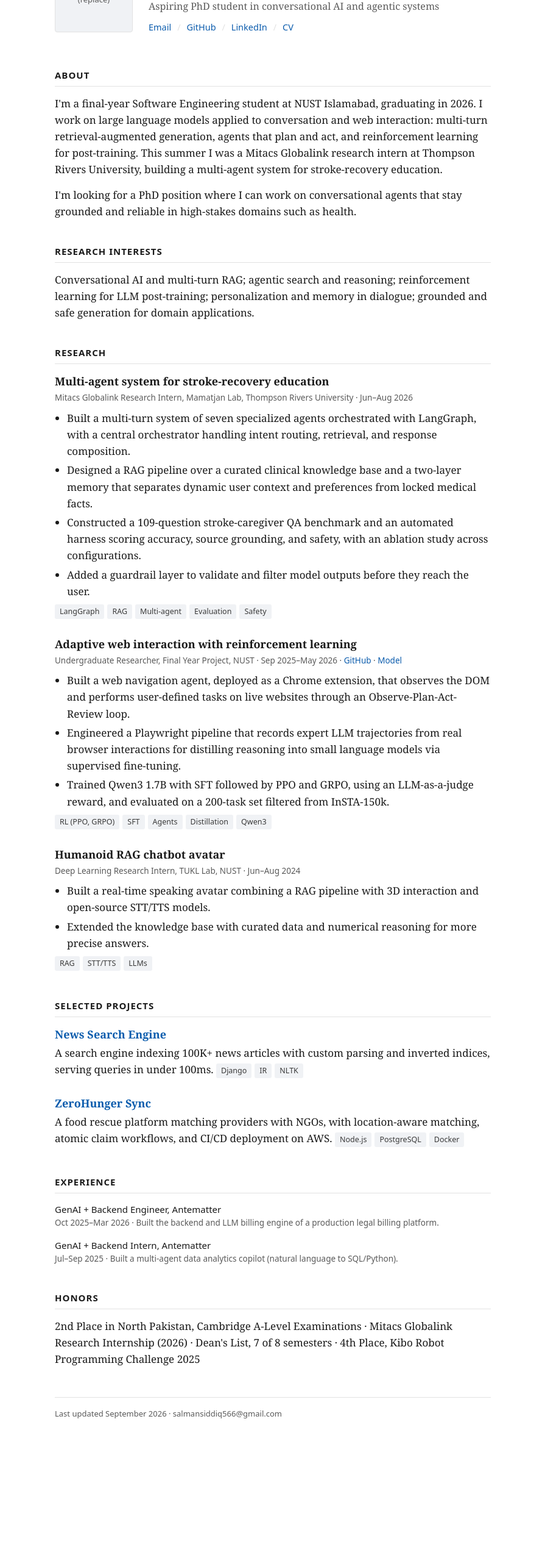
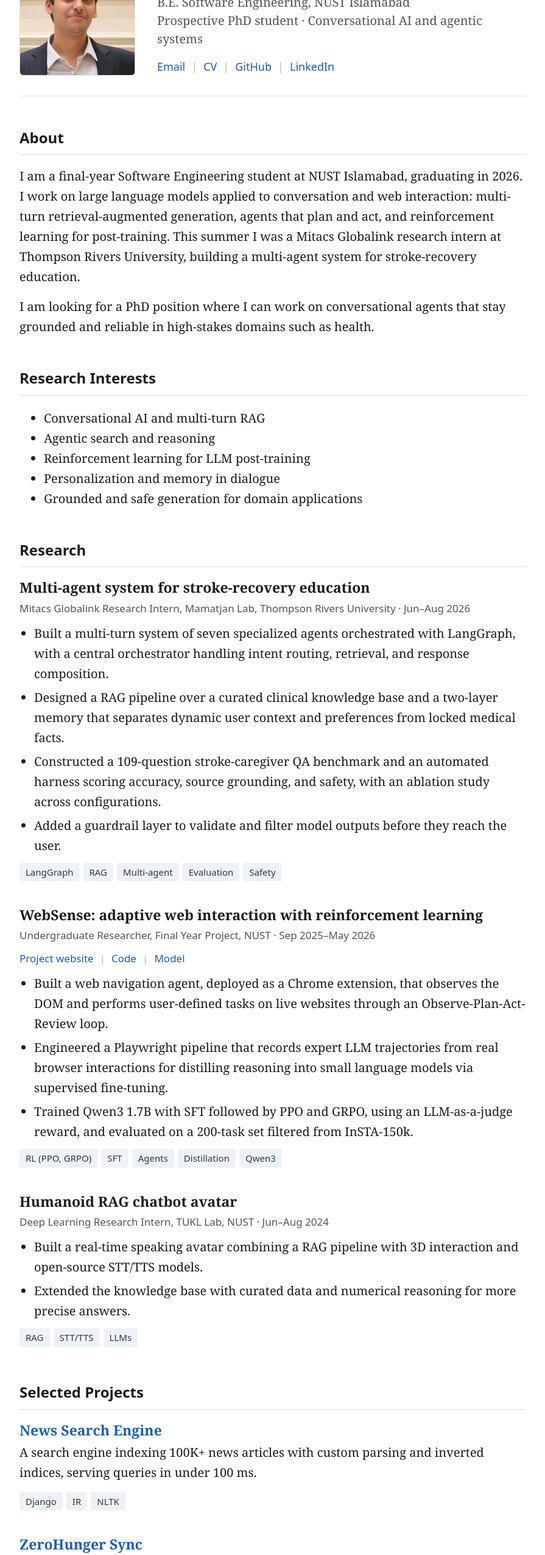
Before and after one commit to SalmanSi/salmansi.github.io, a plain HTML site: page index.html in a window 1280 px wide. Shown: the part 123-2673 px from the top of the page at 61% size, without its empty margins (192-1087 px from the left). Before the commit the page ends 2531 px from the top, so only its background shows below. Drawn offline with Linux system fonts and the light colour scheme.

Commit message:
Redesign site: light theme, larger type, headshot, WebSense link

```diff
--- a/index.html
+++ b/index.html
@@ -2,107 +2,124 @@
 <html lang="en">
 <head>
 <meta charset="utf-8">
-<meta name="viewport" content="width=device-width, initial-scale=1, viewport-fit=cover">
+<meta name="viewport" content="width=device-width, initial-scale=1">
+<meta name="color-scheme" content="light">
+<meta name="description" content="Muhammad Salman Siddiq — Software Engineering, NUST Islamabad. Research in conversational AI, agentic systems, and reinforcement learning for LLMs.">
 <title>Muhammad Salman Siddiq</title>
 <style>
   :root {
-    box-sizing: border-box;
-    padding-top: env(safe-area-inset-top, 0px);
-    padding-bottom: env(safe-area-inset-bottom, 0px);
     --bg: #ffffff;
-    --fg: #1a1a1a;
-    --muted: #5a5a5a;
-    --rule: #e2e2e2;
-    --link: #0b5cad;
-    --tag-bg: #f0f2f5;
-    --tag-fg: #3a3a3a;
-  }
-  :root:not([data-theme="light"]) {
-    @media (prefers-color-scheme: dark) {
-      --bg: #16181c;
-      --fg: #e6e6e6;
-      --muted: #9aa0a8;
-      --rule: #2c2f36;
-      --link: #6fb2f0;
-      --tag-bg: #23262c;
-      --tag-fg: #c3c8cf;
-    }
-  }
-  :root[data-theme="dark"] {
-    --bg: #16181c;
-    --fg: #e6e6e6;
-    --muted: #9aa0a8;
-    --rule: #2c2f36;
-    --link: #6fb2f0;
-    --tag-bg: #23262c;
-    --tag-fg: #c3c8cf;
+    --fg: #1c1c1c;
+    --muted: #555555;
+    --rule: #dddddd;
+    --link: #1a5fb4;
+    --tag-bg: #eef2f7;
+    --tag-fg: #2f3a48;
+    color-scheme: light;
   }
   * { box-sizing: border-box; }
-  html { scroll-padding-top: env(safe-area-inset-top, 0px); }
   body {
     margin: 0;
     background: var(--bg);
     color: var(--fg);
     font-family: Georgia, "Times New Roman", serif;
-    font-size: 17px;
-    line-height: 1.6;
+    font-size: 20px;
+    line-height: 1.65;
+    -webkit-text-size-adjust: 100%;
   }
   .wrap {
-    max-width: 760px;
+    max-width: 880px;
     margin: 0 auto;
-    padding: 48px 22px 80px;
+    padding: 56px 24px 80px;
   }
   a { color: var(--link); text-decoration: none; }
   a:hover { text-decoration: underline; }
 
-  header { display: flex; gap: 26px; align-items: flex-start; flex-wrap: wrap; }
+  /* Header */
+  header {
+    display: flex;
+    gap: 36px;
+    align-items: center;
+    padding-bottom: 32px;
+    border-bottom: 1px solid var(--rule);
+  }
   .photo {
-    width: 128px; height: 128px; flex: none;
-    border-radius: 4px; object-fit: cover;
-    background: var(--tag-bg);
+    width: 190px; height: 190px; flex: none;
+    border-radius: 6px;
+    object-fit: cover;
+    object-position: center;
     border: 1px solid var(--rule);
   }
-  .photo-ph {
-    display: flex; align-items: center; justify-content: center;
-    color: var(--muted); font-size: 13px; text-align: center; font-family: system-ui, sans-serif;
+  h1 { font-size: 40px; line-height: 1.2; margin: 0 0 8px; font-weight: normal; }
+  .affil { color: var(--muted); margin: 0 0 16px; font-size: 20px; line-height: 1.5; }
+  .links {
+    margin: 0;
+    font-family: system-ui, -apple-system, "Segoe UI", sans-serif;
+    font-size: 18px;
   }
-  .head-text { flex: 1 1 300px; min-width: 260px; }
-  h1 { font-size: 27px; margin: 0 0 4px; letter-spacing: 0.2px; }
-  .affil { color: var(--muted); margin: 0 0 10px; font-size: 16px; }
-  .links { font-family: system-ui, sans-serif; font-size: 14.5px; }
-  .links a { margin-right: 4px; }
-  .sep { color: var(--rule); margin: 0 6px; }
+  .links a { white-space: nowrap; }
+  .sep { color: #bbbbbb; margin: 0 10px; }
 
+  /* Sections */
   h2 {
-    font-size: 15px; text-transform: uppercase; letter-spacing: 1px;
-    font-family: system-ui, sans-serif; font-weight: 600;
-    margin: 40px 0 14px; padding-bottom: 6px; border-bottom: 1px solid var(--rule);
+    font-family: system-ui, -apple-system, "Segoe UI", sans-serif;
+    font-size: 24px; font-weight: 600;
+    margin: 48px 0 18px; padding-bottom: 8px;
+    border-bottom: 1px solid var(--rule);
   }
-  p { margin: 0 0 14px; }
+  p { margin: 0 0 16px; }
 
-  .item { margin-bottom: 22px; }
-  .item h3 { font-size: 18px; margin: 0 0 2px; }
-  .item .meta {
-    font-family: system-ui, sans-serif; font-size: 13.5px; color: var(--muted);
-    margin: 0 0 8px;
+  .item { margin-bottom: 34px; }
+  .item h3 { font-size: 23px; line-height: 1.35; margin: 0 0 4px; }
+  .meta {
+    font-family: system-ui, -apple-system, "Segoe UI", sans-serif;
+    font-size: 17px; color: var(--muted);
+    margin: 0 0 10px;
   }
-  .item p { margin: 0 0 8px; }
-  .item ul { margin: 0 0 8px; padding-left: 20px; }
-  .item li { margin-bottom: 4px; }
+  .item-links {
+    font-family: system-ui, -apple-system, "Segoe UI", sans-serif;
+    font-size: 17px; margin: 0 0 10px;
+  }
+  .item ul { margin: 0 0 12px; padding-left: 24px; }
+  .item li { margin-bottom: 6px; }
 
-  .tags { font-family: system-ui, sans-serif; font-size: 12.5px; }
+  .tags { font-family: system-ui, -apple-system, "Segoe UI", sans-serif; font-size: 15px; }
   .tag {
     display: inline-block; background: var(--tag-bg); color: var(--tag-fg);
-    padding: 2px 8px; border-radius: 3px; margin: 0 5px 5px 0;
+    padding: 3px 10px; border-radius: 4px; margin: 0 6px 6px 0;
   }
 
-  .exp { margin-bottom: 14px; }
-  .exp .role { font-family: system-ui, sans-serif; font-size: 15px; }
-  .exp .meta { font-family: system-ui, sans-serif; font-size: 13.5px; color: var(--muted); }
+  /* Experience / honors rows */
+  .row {
+    display: flex; justify-content: space-between; gap: 20px;
+    align-items: baseline; flex-wrap: wrap;
+  }
+  .row .date {
+    font-family: system-ui, -apple-system, "Segoe UI", sans-serif;
+    font-size: 17px; color: var(--muted); white-space: nowrap;
+  }
+  .exp { margin-bottom: 22px; }
+  .exp h3 { font-size: 21px; margin: 0; }
+  .exp p { margin: 4px 0 0; }
+
+  .honors { margin: 0; padding-left: 24px; }
+  .honors li { margin-bottom: 8px; }
 
   footer {
-    margin-top: 48px; padding-top: 16px; border-top: 1px solid var(--rule);
-    font-family: system-ui, sans-serif; font-size: 13px; color: var(--muted);
+    margin-top: 56px; padding-top: 18px; border-top: 1px solid var(--rule);
+    font-family: system-ui, -apple-system, "Segoe UI", sans-serif;
+    font-size: 16px; color: var(--muted);
+  }
+
+  @media (max-width: 640px) {
+    body { font-size: 18px; }
+    .wrap { padding: 32px 16px 56px; }
+    header { flex-direction: column; align-items: flex-start; gap: 20px; }
+    .photo { width: 150px; height: 150px; }
+    h1 { font-size: 32px; }
+    h2 { font-size: 22px; margin-top: 40px; }
+    .item h3 { font-size: 21px; }
+    .sep { margin: 0 6px; }
   }
 </style>
 </head>
@@ -110,26 +127,28 @@
 <div class="wrap">
 
   <header>
-    <!-- Replace src with a real headshot: save it next to this file as photo.jpg -->
-    <div class="photo photo-ph">photo.jpg<br>(replace)</div>
-    <div class="head-text">
+    <img class="photo" src="headshot.jpg" alt="Photo of Muhammad Salman Siddiq">
+    <div>
       <h1>Muhammad Salman Siddiq</h1>
-      <p class="affil">Software Engineering, NUST Islamabad<br>Aspiring PhD student in conversational AI and agentic systems</p>
+      <p class="affil">B.E. Software Engineering, NUST Islamabad<br>Prospective PhD student &middot; Conversational AI and agentic systems</p>
       <p class="links">
-        <a href="mailto:salmansiddiq566@gmail.com">Email</a><span class="sep">/</span>
-        <a href="https://github.com/salmansi">GitHub</a><span class="sep">/</span>
-        <a href="https://linkedin.com/in/muhammad-salman-siddiq-43271b250/">LinkedIn</a><span class="sep">/</span>
-        <a href="cv.pdf">CV</a>
+        <a href="mailto:salmansiddiq566@gmail.com">Email</a><span class="sep">|</span><a href="cv.pdf">CV</a><span class="sep">|</span><a href="https://github.com/salmansi">GitHub</a><span class="sep">|</span><a href="https://linkedin.com/in/muhammad-salman-siddiq-43271b250/">LinkedIn</a>
       </p>
     </div>
   </header>
 
   <h2>About</h2>
-  <p>I'm a final-year Software Engineering student at NUST Islamabad, graduating in 2026. I work on large language models applied to conversation and web interaction: multi-turn retrieval-augmented generation, agents that plan and act, and reinforcement learning for post-training. This summer I was a Mitacs Globalink research intern at Thompson Rivers University, building a multi-agent system for stroke-recovery education.</p>
-  <p>I'm looking for a PhD position where I can work on conversational agents that stay grounded and reliable in high-stakes domains such as health.</p>
+  <p>I am a final-year Software Engineering student at NUST Islamabad, graduating in 2026. I work on large language models applied to conversation and web interaction: multi-turn retrieval-augmented generation, agents that plan and act, and reinforcement learning for post-training. This summer I was a Mitacs Globalink research intern at Thompson Rivers University, building a multi-agent system for stroke-recovery education.</p>
+  <p>I am looking for a PhD position where I can work on conversational agents that stay grounded and reliable in high-stakes domains such as health.</p>
 
   <h2>Research Interests</h2>
-  <p>Conversational AI and multi-turn RAG; agentic search and reasoning; reinforcement learning for LLM post-training; personalization and memory in dialogue; grounded and safe generation for domain applications.</p>
+  <ul>
+    <li>Conversational AI and multi-turn RAG</li>
+    <li>Agentic search and reasoning</li>
+    <li>Reinforcement learning for LLM post-training</li>
+    <li>Personalization and memory in dialogue</li>
+    <li>Grounded and safe generation for domain applications</li>
+  </ul>
 
   <h2>Research</h2>
 
@@ -148,8 +167,11 @@
   </div>
 
   <div class="item">
-    <h3>Adaptive web interaction with reinforcement learning</h3>
-    <p class="meta">Undergraduate Researcher, Final Year Project, NUST &middot; Sep 2025–May 2026 &middot; <a href="https://github.com/SalmanSi/FYP-WebNav-Agent">GitHub</a> &middot; <a href="https://huggingface.co/SalmanSi/Adaptive-Web-Interaction-RL">Model</a></p>
+    <h3>WebSense: adaptive web interaction with reinforcement learning</h3>
+    <p class="meta">Undergraduate Researcher, Final Year Project, NUST &middot; Sep 2025–May 2026</p>
+    <p class="item-links">
+      <a href="https://web-sense-website.vercel.app/#hero">Project website</a><span class="sep">|</span><a href="https://github.com/SalmanSi/FYP-WebNav-Agent">Code</a><span class="sep">|</span><a href="https://huggingface.co/SalmanSi/Adaptive-Web-Interaction-RL">Model</a>
+    </p>
     <ul>
       <li>Built a web navigation agent, deployed as a Chrome extension, that observes the DOM and performs user-defined tasks on live websites through an Observe-Plan-Act-Review loop.</li>
       <li>Engineered a Playwright pipeline that records expert LLM trajectories from real browser interactions for distilling reasoning into small language models via supervised fine-tuning.</li>
@@ -173,35 +195,41 @@
   </div>
 
   <h2>Selected Projects</h2>
+
   <div class="item">
     <h3><a href="https://github.com/SalmanSi/Search-Engine">News Search Engine</a></h3>
-    <p>A search engine indexing 100K+ news articles with custom parsing and inverted indices, serving queries in under 100ms. <span class="tags"><span class="tag">Django</span><span class="tag">IR</span><span class="tag">NLTK</span></span></p>
+    <p>A search engine indexing 100K+ news articles with custom parsing and inverted indices, serving queries in under 100 ms.</p>
+    <div class="tags"><span class="tag">Django</span><span class="tag">IR</span><span class="tag">NLTK</span></div>
   </div>
+
   <div class="item">
     <h3><a href="https://github.com/SalmanSi/Zero-Hunger">ZeroHunger Sync</a></h3>
-    <p>A food rescue platform matching providers with NGOs, with location-aware matching, atomic claim workflows, and CI/CD deployment on AWS. <span class="tags"><span class="tag">Node.js</span><span class="tag">PostgreSQL</span><span class="tag">Docker</span></span></p>
+    <p>A food rescue platform matching providers with NGOs, with location-aware matching, atomic claim workflows, and CI/CD deployment on AWS.</p>
+    <div class="tags"><span class="tag">Node.js</span><span class="tag">PostgreSQL</span><span class="tag">Docker</span></div>
   </div>
 
   <h2>Experience</h2>
+
   <div class="exp">
-    <div class="role">GenAI + Backend Engineer, Antematter</div>
-    <div class="meta">Oct 2025–Mar 2026 &middot; Built the backend and LLM billing engine of a production legal billing platform.</div>
-  </div>
-  <div class="exp">
-    <div class="role">GenAI + Backend Intern, Antematter</div>
-    <div class="meta">Jul–Sep 2025 &middot; Built a multi-agent data analytics copilot (natural language to SQL/Python).</div>
+    <div class="row"><h3>GenAI + Backend Engineer, Antematter</h3><span class="date">Oct 2025 – Mar 2026</span></div>
+    <p>Built the backend and LLM billing engine of a production legal billing platform.</p>
   </div>
 
-  <h2>Honors</h2>
-  <p>
-    2nd Place in North Pakistan, Cambridge A-Level Examinations &middot;
-    Mitacs Globalink Research Internship (2026) &middot;
-    Dean's List, 7 of 8 semesters &middot;
-    4th Place, Kibo Robot Programming Challenge 2025
-  </p>
+  <div class="exp">
+    <div class="row"><h3>GenAI + Backend Intern, Antematter</h3><span class="date">Jul – Sep 2025</span></div>
+    <p>Built a multi-agent data analytics copilot (natural language to SQL/Python).</p>
+  </div>
+
+  <h2>Honors and Awards</h2>
+  <ul class="honors">
+    <li>Mitacs Globalink Research Internship, 2026</li>
+    <li>Dean's List, 7 of 8 semesters, NUST</li>
+    <li>4th Place, Kibo Robot Programming Challenge, 2025</li>
+    <li>2nd Place in North Pakistan, Cambridge A-Level Examinations</li>
+  </ul>
 
   <footer>
-    Last updated September 2026 &middot; salmansiddiq566@gmail.com
+    Last updated September 2026 &middot; <a href="mailto:salmansiddiq566@gmail.com">salmansiddiq566@gmail.com</a>
   </footer>
 
 </div>
```
Also changed, not shown: headshot.jpg (added).
